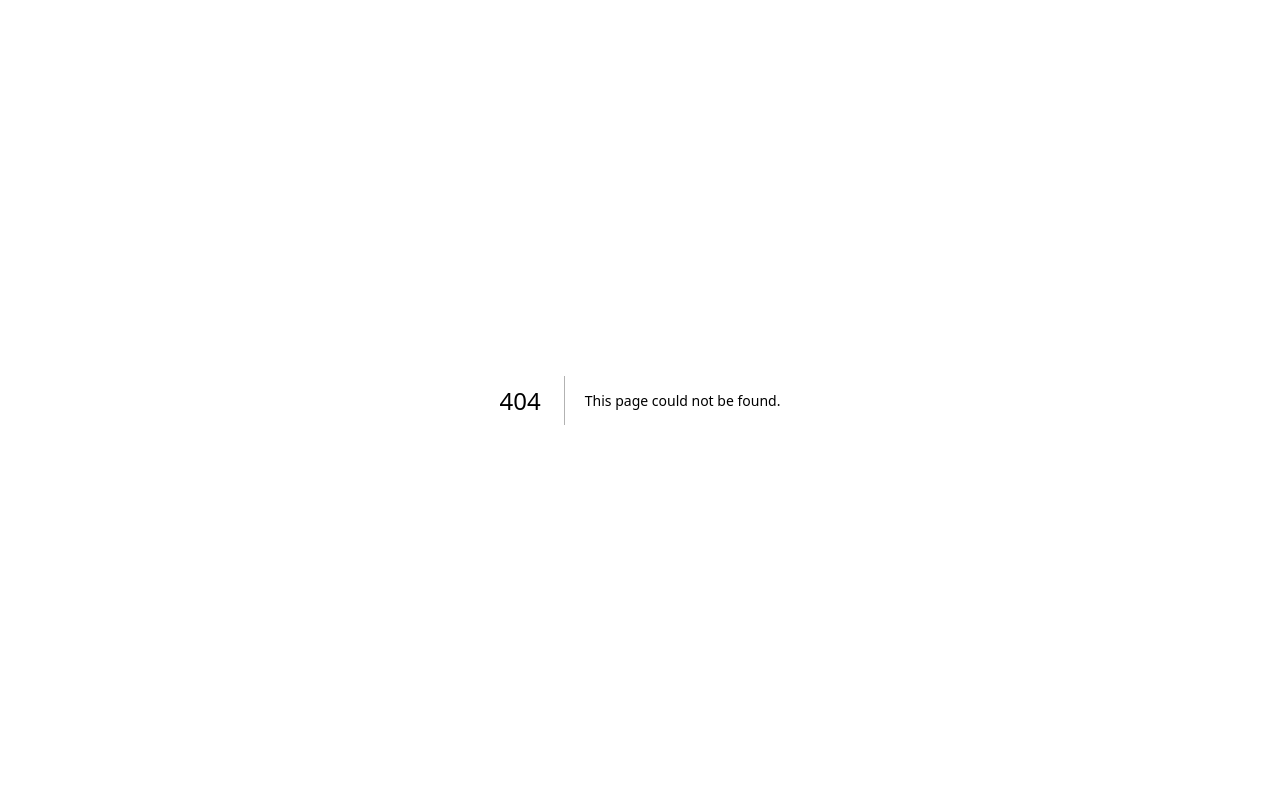
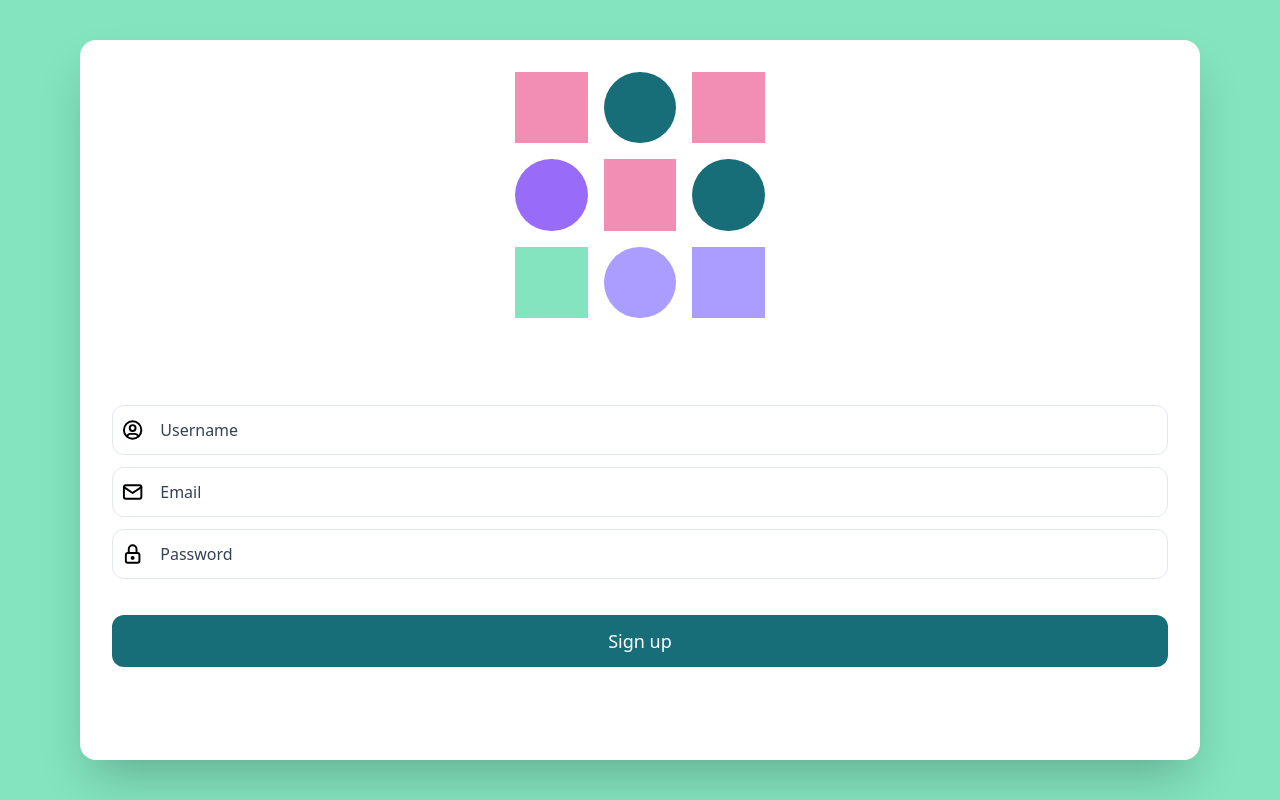
Before and after one commit to Noroff-FEU-Assignments/project-exam-2-frrikk, a Next.js app in the folder webapp/: page /sign-up in a window 1280 px wide. Before the commit this address had no page. Built offline with nearby package versions, Linux system fonts and the light colour scheme.

Commit message:
feat: adds new components, form etc

```diff
--- /dev/null
+++ b/webapp/app/(routes)/sign-up/page.tsx
@@ -0,0 +1,14 @@
+import MainPage from "@/app/_components/main-page";
+import Splash from "@/app/_components/splash";
+import Form from "@/app/_components/form";
+
+export default function SignUp() {
+  return (
+    <MainPage>
+      <Splash fig={9} />
+      <div className="relative">
+        <Form />
+      </div>
+    </MainPage>
+  );
+}
--- /dev/null
+++ b/webapp/app/_components/form.tsx
@@ -0,0 +1,93 @@
+"use client";
+
+import { useForm, SubmitHandler } from "react-hook-form";
+import { ReactNode } from "react";
+import { IconLock, IconMail, IconUserCircle } from "@tabler/icons-react";
+import Link from "next/link";
+
+type Inputs = {
+  username: string;
+  email: string;
+  password: string;
+};
+
+export default function Form() {
+  const {
+    register,
+    handleSubmit,
+    watch,
+    formState: { errors },
+  } = useForm<Inputs>();
+  const onSubmit: SubmitHandler<Inputs> = (data) => console.log(data);
+
+  return (
+    <form onSubmit={handleSubmit(onSubmit)} className="flex flex-col gap-3">
+      <InputField
+        fieldType="username"
+        required
+        label="Username"
+        labelIcon={<IconUserCircle />}
+        type="text"
+      />
+      {errors.username && <span>This field is required</span>}
+
+      <InputField
+        fieldType="email"
+        required
+        label="Email"
+        labelIcon={<IconMail />}
+        type="email"
+      />
+      {errors.email && <span>This field is required</span>}
+
+      <InputField
+        type="password"
+        fieldType="password"
+        required
+        label="Password"
+        labelIcon={<IconLock />}
+      />
+      {errors.password && <span>This field is required</span>}
+
+      <button
+        type="submit"
+        name="main-cta"
+        id="main-cta"
+        className="w-full bg-pastel-green rounded-xl p-3 text-white font-medium text-lg self-end mt-6"
+      >
+        Sign up
+      </button>
+    </form>
+  );
+}
+
+type FieldType = "username" | "password" | "email";
+
+interface InputFieldProps {
+  label: string;
+  fieldType: FieldType;
+  required: boolean;
+  labelIcon: ReactNode;
+  type?: string;
+}
+const InputField = ({
+  label,
+  fieldType,
+  required,
+  labelIcon,
+  type,
+}: InputFieldProps) => {
+  const { register } = useForm<Inputs>();
+  return (
+    <div className="flex border border-slate-200 items-center gap-2 rounded-xl pl-2 pr-1 py-1">
+      <label htmlFor={label}>{labelIcon}</label>
+      <input
+        type={type}
+        placeholder={label}
+        id={label}
+        className="w-full p-2 rounded-lg placeholder:text-slate-700"
+        {...register(fieldType, { required: required })}
+      />
+    </div>
+  );
+};
--- /dev/null
+++ b/webapp/app/_components/main-page.tsx
@@ -0,0 +1,9 @@
+import { ReactNode } from "react";
+
+export default function MainPage({ children }: { children: ReactNode }) {
+  return (
+    <main className="py-4 px-4 sm:px-8 bg-white flex-col rounded-2xl flex h-full m-auto shadow-2xl">
+      {children}
+    </main>
+  );
+}
--- /dev/null
+++ b/webapp/app/_components/splash.tsx
@@ -0,0 +1,37 @@
+import { cn } from "@/app/_utils/twclsx";
+
+const getRandomColor = () => {
+  const colors = [
+    "bg-pastel-purple",
+    "bg-pastel-pink",
+    "bg-pastel-lightPurple",
+    "bg-pastel-lightGreen",
+    "bg-pastel-green",
+  ];
+  const randomIndex = Math.floor(Math.random() * colors.length);
+  return colors[randomIndex];
+};
+
+interface SplashProps {
+  fig: number;
+}
+export default function Splash({ fig }: SplashProps) {
+  return (
+    <div
+      className={cn(
+        `grid grid-cols-3 grid-rows-4 gap-4 p-4 sm:p-0 sm:mt-4 w-[250px] h-[333px] self-center`,
+      )}
+    >
+      {[...Array(fig).keys()].map((index) => (
+        <div
+          key={index}
+          className={`w-full h-full ${
+            index % 2 === 0
+              ? getRandomColor()
+              : "rounded-full " + getRandomColor()
+          }`}
+        ></div>
+      ))}
+    </div>
+  );
+}
--- a/webapp/app/globals.css
+++ b/webapp/app/globals.css
@@ -2,26 +2,49 @@
 @tailwind components;
 @tailwind utilities;
 
-:root {
-  --foreground-rgb: 0, 0, 0;
-  --background-start-rgb: 214, 219, 220;
-  --background-end-rgb: 255, 255, 255;
+/*
+  1. Use a more-intuitive box-sizing model.
+*/
+*, *::before, *::after {
+    box-sizing: border-box;
 }
-
-@media (prefers-color-scheme: dark) {
-  :root {
-    --foreground-rgb: 255, 255, 255;
-    --background-start-rgb: 0, 0, 0;
-    --background-end-rgb: 0, 0, 0;
-  }
+/*
+  2. Remove default margin
+*/
+* {
+    margin: 0;
 }
-
+/*
+  Typographic tweaks!
+  3. Add accessible line-height
+  4. Improve text rendering
+*/
 body {
-  color: rgb(var(--foreground-rgb));
-  background: linear-gradient(
-      to bottom,
-      transparent,
-      rgb(var(--background-end-rgb))
-    )
-    rgb(var(--background-start-rgb));
+    line-height: 1.5;
+    -webkit-font-smoothing: antialiased;
 }
+/*
+  5. Improve media defaults
+*/
+img, picture, video, canvas, svg {
+    display: block;
+    max-width: 100%;
+}
+/*
+  6. Remove built-in form typography styles
+*/
+input, button, textarea, select {
+    font: inherit;
+}
+/*
+  7. Avoid text overflows
+*/
+p, h1, h2, h3, h4, h5, h6 {
+    overflow-wrap: break-word;
+}
+/*
+  8. Create a root stacking context
+*/
+#root, #__next {
+    isolation: isolate;
+}
--- a/webapp/app/layout.tsx
+++ b/webapp/app/layout.tsx
@@ -1,22 +1,23 @@
-import './globals.css'
-import type { Metadata } from 'next'
-import { Inter } from 'next/font/google'
-
-const inter = Inter({ subsets: ['latin'] })
-
+import "./globals.css";
+import type { Metadata } from "next";
 export const metadata: Metadata = {
-  title: 'Create Next App',
-  description: 'Generated by create next app',
-}
+  title: "Create Next App",
+  description: "Generated by create next app",
+};
 
 export default function RootLayout({
   children,
 }: {
-  children: React.ReactNode
+  children: React.ReactNode;
 }) {
   return (
-    <html lang="en">
-      <body className={inter.className}>{children}</body>
+    <html lang="en" className="h-[100%]">
+      <body
+        suppressHydrationWarning
+        className="h-[100%] bg-pastel-lightGreen p-6 sm:p-10 max-w-[1200px] m-auto"
+      >
+        {children}
+      </body>
     </html>
-  )
+  );
 }
--- a/webapp/app/page.tsx
+++ b/webapp/app/page.tsx
@@ -1,7 +1,36 @@
+import MainPage from "@/app/_components/main-page";
+import Link from "next/link";
+import Splash from "@/app/_components/splash";
 
 export default function Home() {
   return (
-    <main className="flex min-h-screen flex-col items-center justify-between p-24">
-    </main>
-  )
+    <MainPage>
+      <Splash fig={12} />
+      <h1 className="flex flex-col justify-center italic items-center font-serif font-medium text-xl text-slate-700 mt-4">
+        Welcome to{" "}
+        <span className="font-sans not-italic font-extrabold text-4xl">
+          SOME
+        </span>
+      </h1>
+      <div className="flex flex-col justify-start items-start mt-8 not-italic font-sans ">
+        <label htmlFor="main-cta" className="mb-1">
+          Join the community
+        </label>
+        <Link href={"/sign-up"} className="w-full">
+          <button
+            name="main-cta"
+            id="main-cta"
+            className="w-full bg-pastel-green rounded-xl p-3 text-white font-medium text-lg"
+          >
+            Sign up
+          </button>
+        </Link>
+      </div>
+      <div className="mt-3 flex gap-1 flex-col">
+        <Link href={"#"}>
+          Already have an account? <span className="underline">Log in</span>
+        </Link>
+      </div>
+    </MainPage>
+  );
 }
--- a/webapp/package.json
+++ b/webapp/package.json
@@ -18,8 +18,10 @@
     "clsx": "^2.0.0",
     "next": "13.4.19",
     "postcss": "8.4.29",
+    "prettier": "^3.0.3",
     "react": "18.2.0",
     "react-dom": "18.2.0",
+    "react-hook-form": "^7.45.4",
     "tailwind-merge": "^1.14.0",
     "tailwindcss": "3.3.3",
     "typescript": "5.2.2"
--- a/webapp/tsconfig.json
+++ b/webapp/tsconfig.json
@@ -1,6 +1,7 @@
 {
   "compilerOptions": {
-    "target": "es5",
+    "target": "es2015",
+    "downlevelIteration": true,
     "lib": ["dom", "dom.iterable", "esnext"],
     "allowJs": true,
     "skipLibCheck": true,
```
Also changed, not shown: 1 other file (tests, documents, lock files or other folders).
